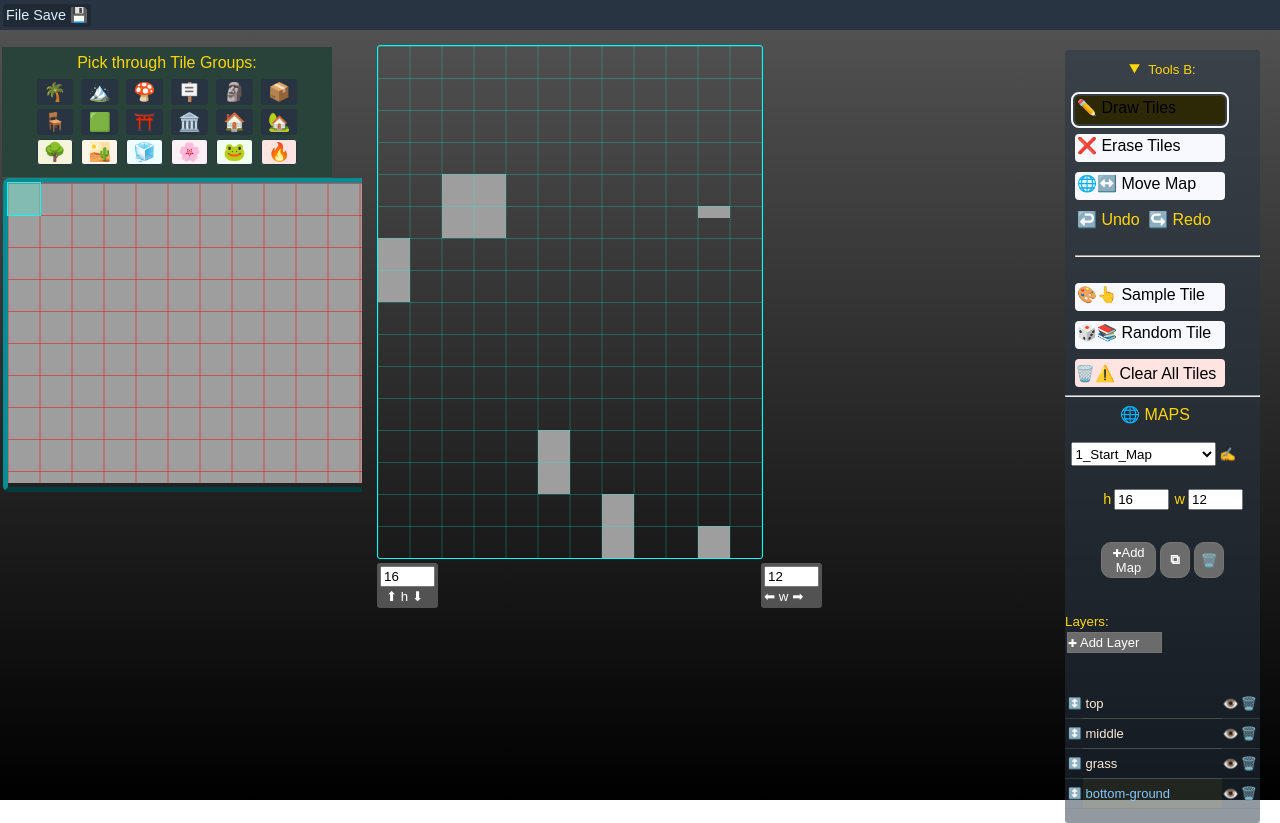
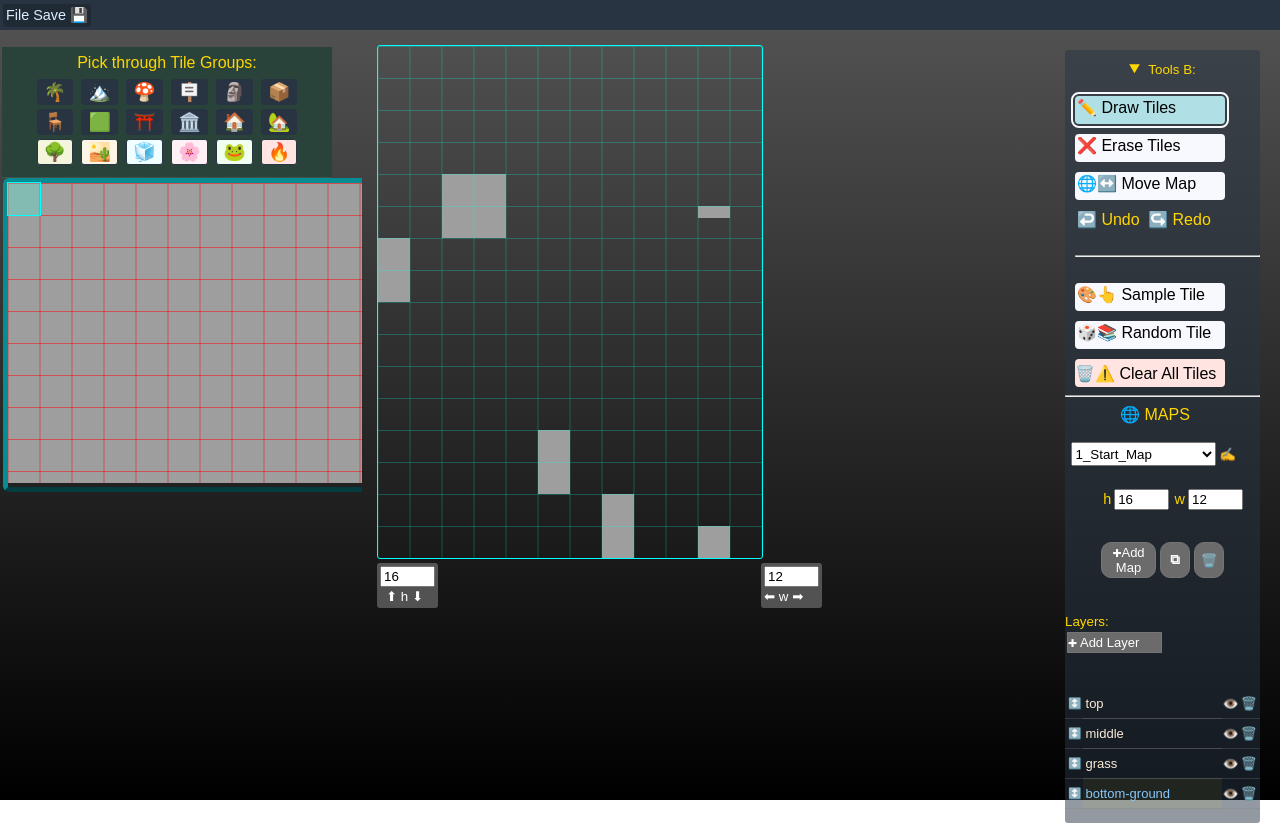
Before and after one commit to BellBlitzKing/Map-Maker-RPG-Level-Builder, a website: page index.html in a window 1280 px wide. Drawn offline with Linux system fonts and the light colour scheme.

Commit message:
Change hover color to powder blue

```diff
--- a/src/styles.css
+++ b/src/styles.css
@@ -516,7 +516,7 @@ input[name='tool']+label{
 }
 .tool_wrapper>*:hover,
 input[name='tool']:checked+label{
-  background-color: #2d2906;
+  background-color: powderblue;
   border-radius: 3px;
   padding: 2px;
 }
```
